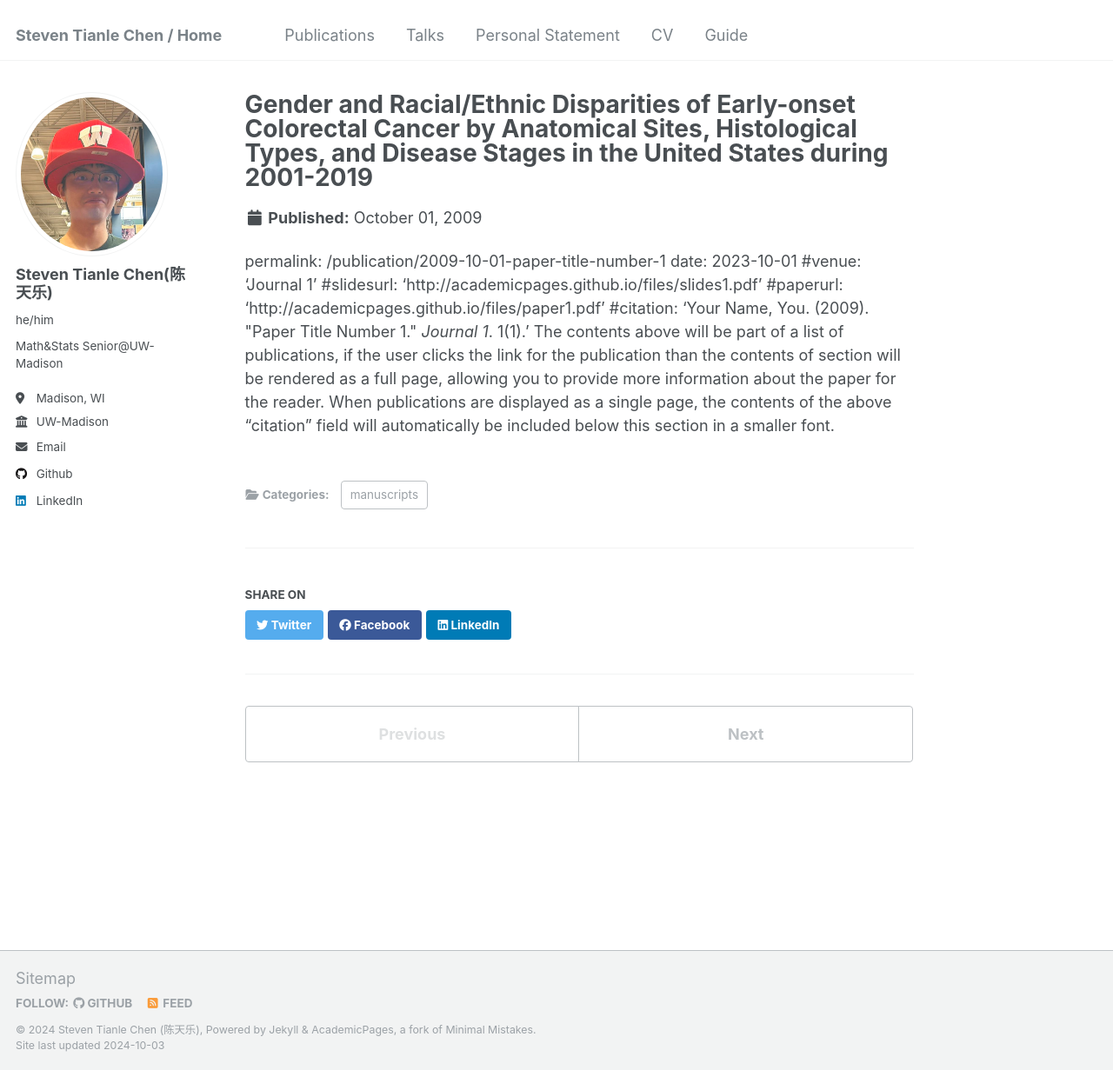
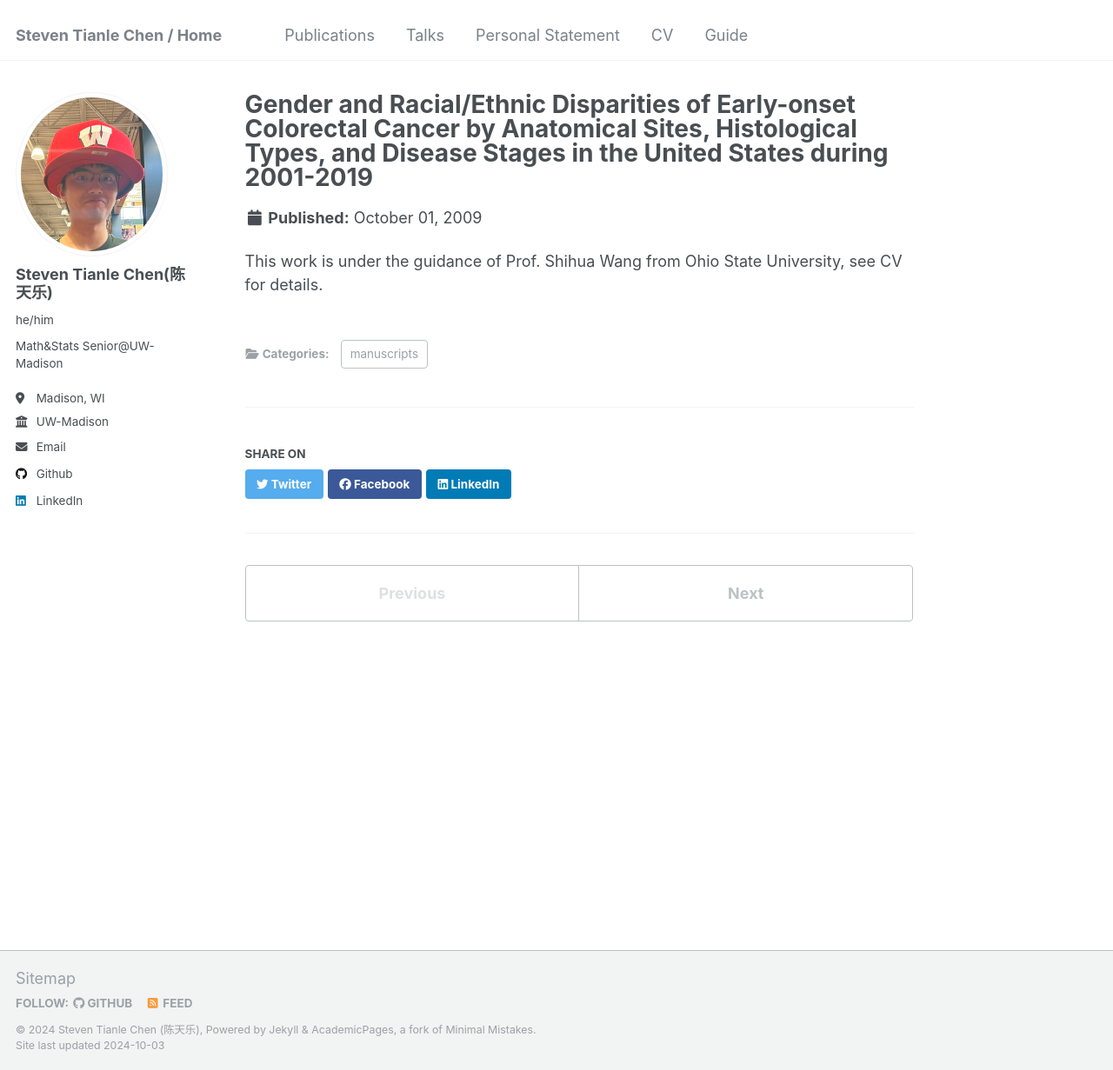
Before and after one commit to sttlchen/sttlchen.github.io, a Jekyll site: the page built from _publications/2009-10-01-paper-title-number-1.md, in a window 1280 px wide and 1231 px high. Shown: the whole window at 87% size. Built offline with Jekyll 4.4.1, drawn with Linux system fonts in a browser that asks for light colours.

Commit message:
Update 2009-10-01-paper-title-number-1.md

```diff
--- a/_publications/2009-10-01-paper-title-number-1.md
+++ b/_publications/2009-10-01-paper-title-number-1.md
@@ -4,10 +4,4 @@ collection: publications
 category: manuscripts
 excerpt: 'This paper is pending publication.'
 ---
-permalink: /publication/2009-10-01-paper-title-number-1
-date: 2023-10-01
-#venue: 'Journal 1'
-#slidesurl: 'http://academicpages.github.io/files/slides1.pdf'
-#paperurl: 'http://academicpages.github.io/files/paper1.pdf'
-#citation: 'Your Name, You. (2009). &quot;Paper Title Number 1.&quot; <i>Journal 1</i>. 1(1).'
-The contents above will be part of a list of publications, if the user clicks the link for the publication than the contents of section will be rendered as a full page, allowing you to provide more information about the paper for the reader. When publications are displayed as a single page, the contents of the above "citation" field will automatically be included below this section in a smaller font.
+This work is under the guidance of Prof. Shihua Wang from Ohio State University, see CV for details.
```
